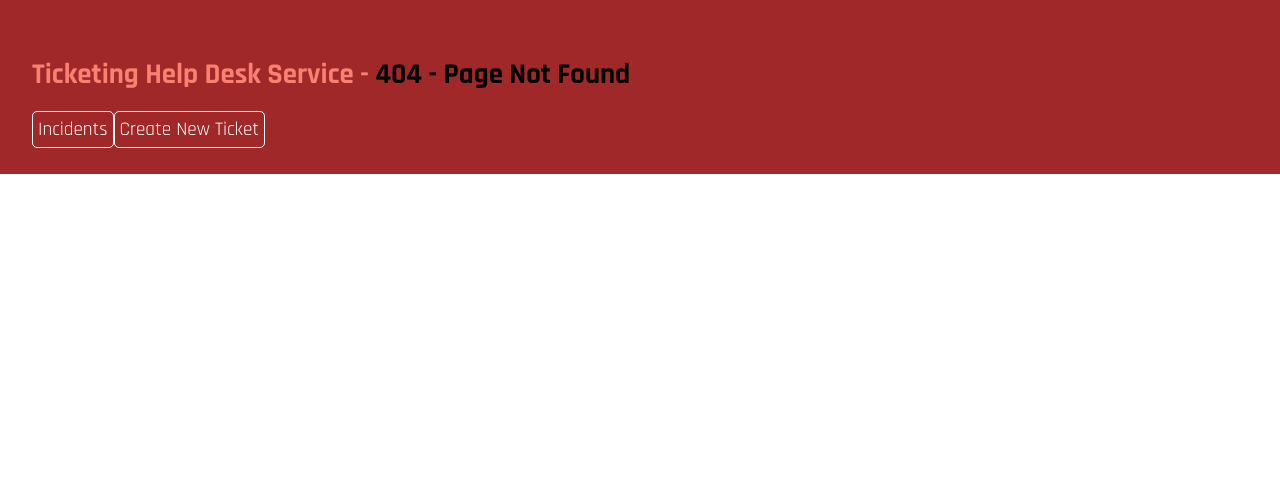
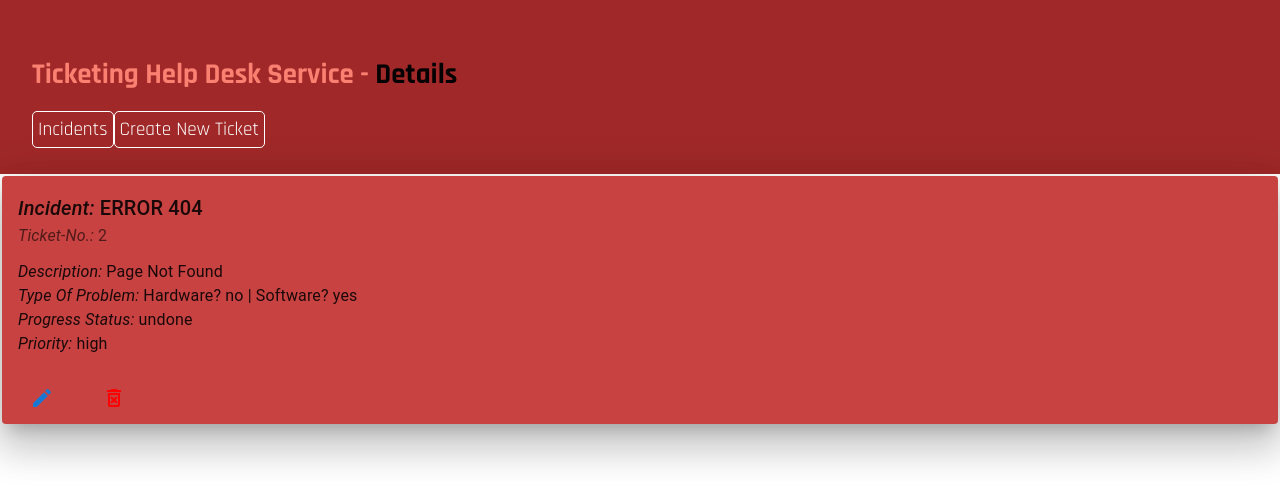
Before and after one commit to CipiVlad/ticketing_helpDesk_in_React_TS, a React (Vite) app: page /details/2 in a window 1280 px wide. Before the commit this address had no page. Shown: the top 502 px of the page. Built offline with nearby package versions, Linux system fonts and the light colour scheme; data requests are answered from the project's data file.

Commit message:
detail page first steps

```diff
--- a/package.json
+++ b/package.json
@@ -11,6 +11,7 @@
   "dependencies": {
     "@emotion/react": "^11.11.4",
     "@emotion/styled": "^11.11.0",
+    "@mui/icons-material": "^5.15.13",
     "@mui/material": "^5.15.13",
     "axios": "^1.6.7",
     "json-server": "^1.0.0-alpha.23",
--- a/src/App.tsx
+++ b/src/App.tsx
@@ -1,5 +1,4 @@
 import './style.css'
-import { useState } from 'react'
 import { Routes, Route } from 'react-router-dom'
 import TicketList from './pages/TicketList'
 import CreateNewTicket from './pages/CreateNewTicket'
@@ -13,7 +12,7 @@ function App() {
       <NavBar />
       <Routes>
         <Route path="/" element={<TicketList />} />
-        <Route path="/details" element={<Details />} />
+        <Route path="/details/:ticketId" element={<Details />} />
         <Route path="/create-new-ticket" element={<CreateNewTicket />} />
         <Route path="/edit-ticket" element={<EditTicket />} />
       </Routes>
--- /dev/null
+++ b/src/components/cards/DetailCard.tsx
@@ -0,0 +1,62 @@
+import React from 'react'
+
+// mui
+import Box from '@mui/material/Box';
+import Card from '@mui/material/Card';
+import CardContent from '@mui/material/CardContent';
+import Typography from '@mui/material/Typography';
+import { Button, CardActions } from '@mui/material';
+import EditIcon from '@mui/icons-material/Edit';
+import { DeleteForeverOutlined } from '@mui/icons-material';
+
+//import util
+import handleDelteTicket from '../../utils/handleDelete';
+
+//import type
+import { Ticket } from '../../models/ticket.model';
+
+type DetailCardProps = {
+    detail: Ticket;
+}
+
+
+//component
+const DetailCard = ({ detail }: DetailCardProps): JSX.Element => {
+    const card = (
+        <>
+            <CardContent className='detailCardContent ' >
+                <Typography variant='h6' >
+                    <em>Incident: </em> {detail.title}
+                </Typography>
+                <Typography sx={{ mb: 1.5 }} color="text.secondary">
+                    <em>Ticket-No.: </em> {detail.id}
+                </Typography>
+                <Typography><em>Description:</em> {detail.description}</Typography>
+                <Typography><em>Type Of Problem:</em> Hardware? {detail.hardware} | Software? {detail.software} </Typography>
+                <Typography><em>Progress Status:</em> {detail.solvingStatus}</Typography>
+                <Typography><em>Priority:</em> {detail.priorityStatus}</Typography>
+            </CardContent>
+            <CardActions>
+                <Button>
+                    <EditIcon />
+                </Button>
+                <Button sx={{ color: "red" }} onClick={() => handleDelteTicket(window.location.pathname)}>
+                    <DeleteForeverOutlined />
+                </Button>
+            </CardActions>
+        </>
+    )
+
+    return (
+        <Box>
+            <Card
+                sx={{ backgroundColor: detail.solvingStatus === "undone" ? "#c74240" : "#58ec1e", margin: "2px" }}
+                elevation={24}
+            >
+                {card}
+            </Card>
+        </Box>
+    )
+}
+
+export default DetailCard
--- a/src/components/cards/TicketCard.tsx
+++ b/src/components/cards/TicketCard.tsx
@@ -12,12 +12,11 @@ type TicketCardProps = {
 }
 
 const TicketCard = ({ ticket }: TicketCardProps) => {
-
     const card = (
         <>
             <CardContent className='renderTicketCardContainer'>
                 <Typography variant='h6'>
-                    <NavLink to={"/details"}>{ticket.title}</NavLink>
+                    <NavLink to={`/details/${ticket.id}`}>{ticket.title}</NavLink>
                 </Typography>
                 <Typography sx={{ mb: 1.5 }} color="text.secondary">
                     Ticket-No.: {ticket.id}
--- a/src/components/navbar/NavBar.tsx
+++ b/src/components/navbar/NavBar.tsx
@@ -1,4 +1,4 @@
-import { useLocation } from "react-router-dom"
+import { useLocation, useParams } from "react-router-dom"
 import { navBarObject } from "../../models/navBar.model"
 import { useEffect, useState } from "react"
 import NavBarLinks from "./NavBarLinks"
@@ -7,9 +7,11 @@ import NavBarLinks from "./NavBarLinks"
 
 const NavBar = () => {
     const location = useLocation()
+    const detailsPathname = window.location.pathname
+
     const heading = navBarObject.heading
 
-    let [spanAddOn, setspanAddOn] = useState<string | undefined>();
+    const [spanAddOn, setspanAddOn] = useState<string | undefined>();
 
 
     useEffect(() => {
@@ -24,7 +26,7 @@ const NavBar = () => {
             case '/edit-ticket':
                 setspanAddOn(navBarObject.addOn[2]);
                 break;
-            case '/details':
+            case `${detailsPathname}`:
                 setspanAddOn(navBarObject.addOn[3]);
                 break;
             default:
--- a/src/pages/Details.tsx
+++ b/src/pages/Details.tsx
@@ -1,6 +1,27 @@
-const Details = () => {
-    return (
-        <div>Details</div>
-    )
+import axios from "axios"
+import { useEffect, useState } from "react"
+import { useParams } from "react-router-dom"
+import { baseURL } from "../data/baseURL"
+import { Ticket } from "../models/ticket.model"
+import DetailCard from "../components/cards/DetailCard"
+
+
+const Details = (): JSX.Element => {
+    const [detail, setDetail] = useState<Ticket>({});
+    const { ticketId } = useParams()
+
+    useEffect(() => {
+        const getTicketById = async () => {
+            await axios.get(`${baseURL}/${ticketId}`)
+                .then((response) => {
+                    setDetail(response.data)
+                })
+                .catch((error) => console.log(error))
+        }
+        getTicketById()
+    }, [ticketId])
+
+
+    return <DetailCard detail={detail} />
 }
 export default Details
--- a/src/style.css
+++ b/src/style.css
@@ -55,4 +55,4 @@ body {
 }
 
 
-/*  */
+/* detial card style */
--- /dev/null
+++ b/src/utils/handleDelete.ts
@@ -0,0 +1,10 @@
+import { useNavigate } from "react-router-dom";
+import { Ticket } from "../models/ticket.model";
+
+export default function handleDelteTicket(id: Ticket) {
+    console.log(id);
+    confirm('delte?')
+    // navigate back to '/'
+
+
+}
```
Also changed, not shown: src/controllers/getAllTickets.ts (deleted, +0 -15 lines), 1 other file (tests, documents, lock files or other folders).
